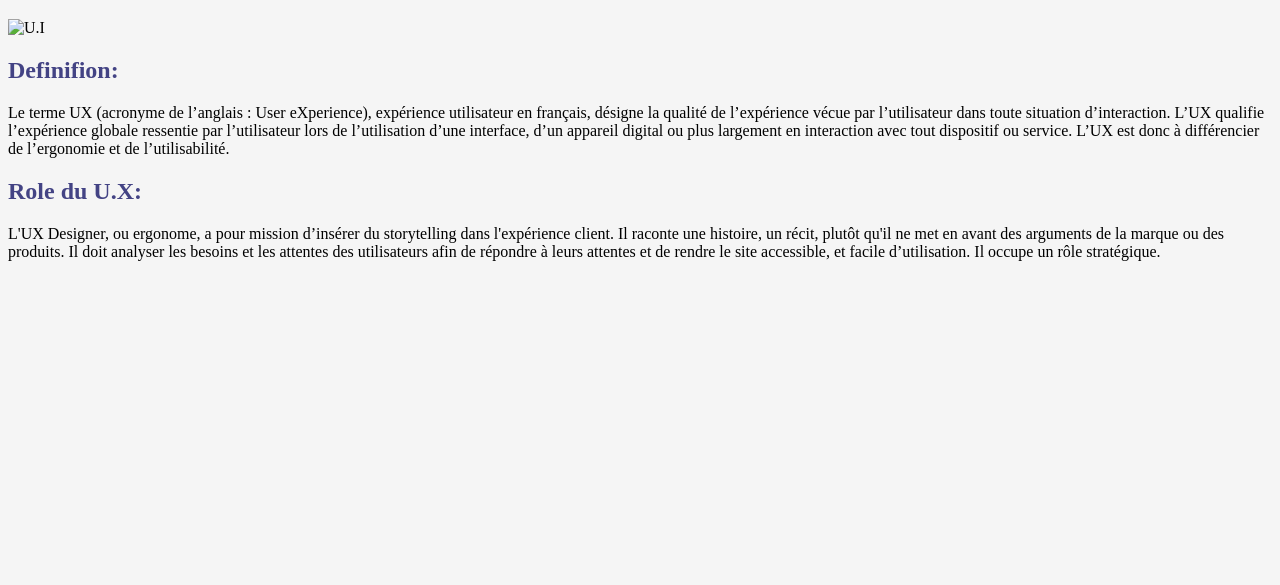
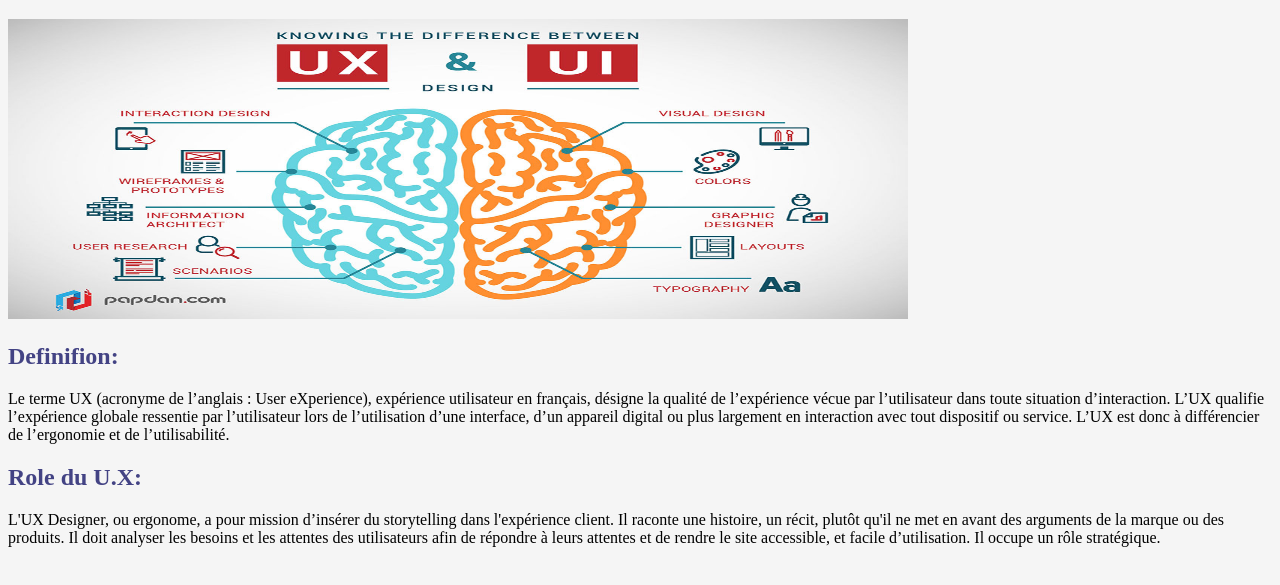
Before and after one commit to SAIDYYOUNES/workshop, a plain HTML site: page ux.html in a window 1280 px wide. Shown: the part 61-646 px from the top of the page. Drawn offline with Linux system fonts and the light colour scheme.

Commit message:
Update ux.html

```diff
--- a/ux.html
+++ b/ux.html
@@ -7,7 +7,7 @@
 
     <h1 style="background-color:powderblue;"></h1>
     <h1 style="text-align:center;"> U.X</h1>
-    <img src="../Desktop/difference-UX-design-et-UI-design.jpg" alt="U.I" width="900px" height="300px" style="margin: auto auto;">
+    <img src="difference-UX-design-et-UI-design.jpg" alt="U.I" width="900px" height="300px" style="margin: auto auto;">
     <h2><strong style="color:rgb(67, 67, 132);">Definifion:</strong></h2>
     <p>Le terme UX (acronyme de l’anglais : User eXperience), expérience utilisateur en français, désigne la qualité de l’expérience vécue par l’utilisateur dans toute situation d’interaction. L’UX qualifie l’expérience globale ressentie par l’utilisateur lors de l’utilisation d’une interface, d’un appareil digital ou plus largement en interaction avec tout dispositif ou service. L’UX est donc à différencier de l’ergonomie et de l’utilisabilité.</p>
 <p></p>
```
